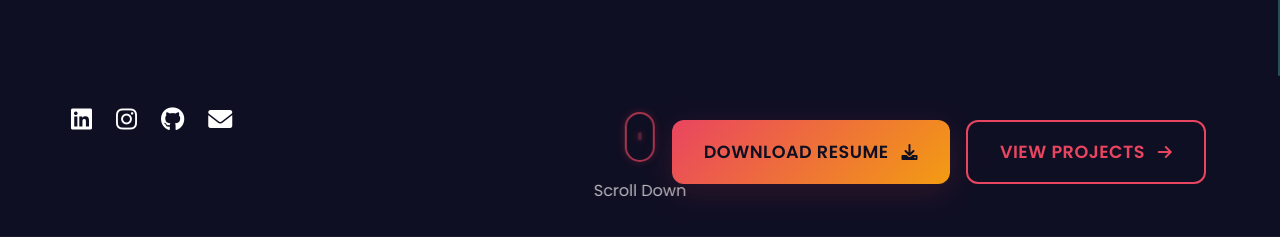
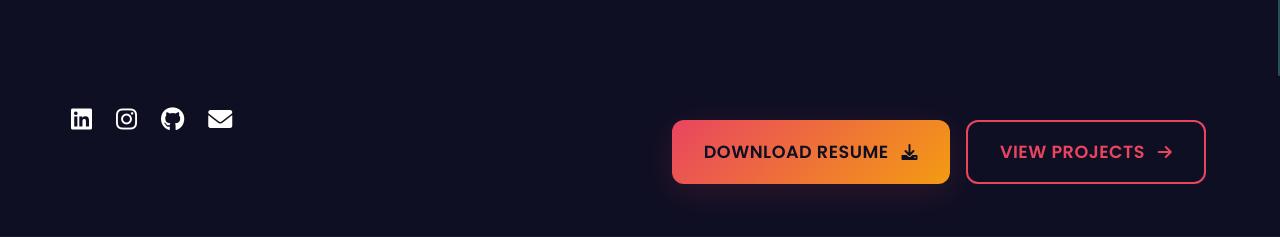
Before and after one commit to Sathwik-Shenoy/Portfolio-Website, a Flask app: page / in a window 1280 px wide. Shown: the part 564-801 px from the top of the page. Run offline with Flask 3, Linux system fonts and the light colour scheme.

Commit message:
removed scroll indicator

```diff
--- a/static/style.css
+++ b/static/style.css
@@ -1033,11 +1033,6 @@ footer::before {
     50% { border-color: var(--accent-color) }
 }
 
-@keyframes scroll {
-    0% { transform: translate(-50%, 0); opacity: 1; }
-    100% { transform: translate(-50%, 20px); opacity: 0; }
-}
-
 @keyframes pulse {
     0% { transform: scale(1); box-shadow: 0 0 10px var(--accent-color); }
     50% { transform: scale(1.2); box-shadow: 0 0 20px var(--accent-color); }
@@ -1077,46 +1072,6 @@ footer::before {
 
 .mobile-menu.active span:nth-child(3) {
     transform: rotate(-45deg) translate(7px, -7px);
-    box-shadow: 0 0 10px var(--accent-color);
-}
-
-/* Enhanced Scroll Indicator */
-.scroll-indicator {
-    position: absolute;
-    bottom: 2rem;
-    left: 50%;
-    transform: translateX(-50%);
-    display: flex;
-    flex-direction: column;
-    align-items: center;
-    gap: 1rem;
-    opacity: 0.7;
-    transition: opacity 0.3s ease;
-}
-
-.scroll-indicator:hover {
-    opacity: 1;
-}
-
-.mouse {
-    width: 30px;
-    height: 50px;
-    border: 2px solid var(--accent-color);
-    border-radius: 15px;
-    position: relative;
-    box-shadow: 0 0 10px rgba(233, 69, 96, 0.3);
-}
-
-.wheel {
-    width: 4px;
-    height: 8px;
-    background-color: var(--accent-color);
-    border-radius: 2px;
-    position: absolute;
-    top: 8px;
-    left: 50%;
-    transform: translateX(-50%);
-    animation: scroll 2s infinite;
     box-shadow: 0 0 10px var(--accent-color);
 }
 
--- a/templates/index.html
+++ b/templates/index.html
@@ -107,12 +107,6 @@
                         <div class="floating-element element-3"></div>
                     </div>
                 </div>
-            </div>
-            <div class="scroll-indicator">
-                <div class="mouse">
-                    <div class="wheel"></div>
-                </div>
-                <div class="scroll-text">Scroll Down</div>
             </div>
         </section>
 
```
